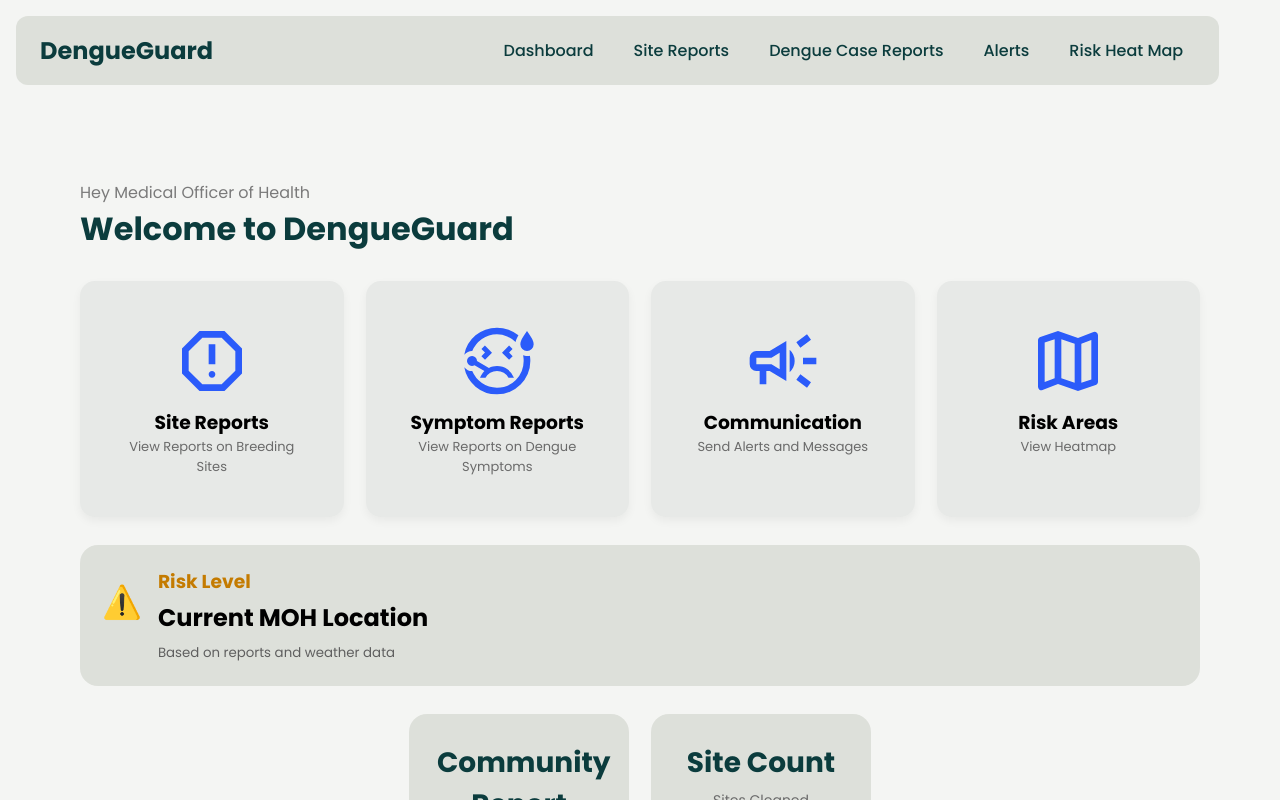
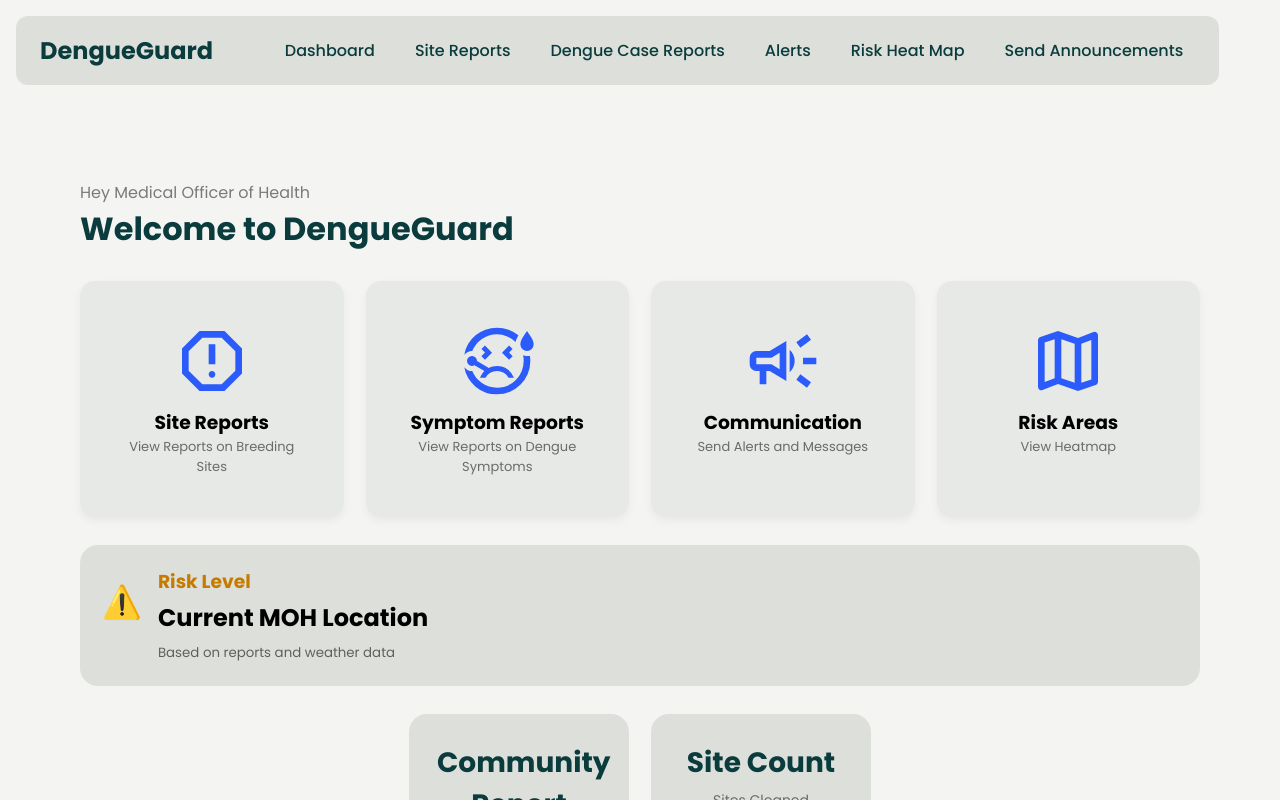
Before and after one commit to emika-sandina/dengue-guard, a React (Vite) app in the folder frontend/: page /moh/home in a window 1280 px wide. Shown: the top 800 px of the page. Built offline with nearby package versions, Linux system fonts and the light colour scheme.

Commit message:
Add Send Announcements link to MOH navbar
Adds a NavLink to the MOH section of the NavBar that points to /moh/send-announcements, allowing MOH users to access the Send Announcements page from the main navigation.

```diff
--- a/frontend/src/components/common/Navbar/NavBar.jsx
+++ b/frontend/src/components/common/Navbar/NavBar.jsx
@@ -29,6 +29,7 @@ function NavBar({ role = "Citizen" }) {
               <NavLink to="/moh/case-reports">Dengue Case Reports</NavLink>
               <NavLink to="/moh/alerts">Alerts</NavLink>
               <NavLink to="/moh/statistics">Risk Heat Map</NavLink>
+              <NavLink to="/moh/send-announcements">Send Announcements</NavLink>
             </>
           )}
         </nav>
```
